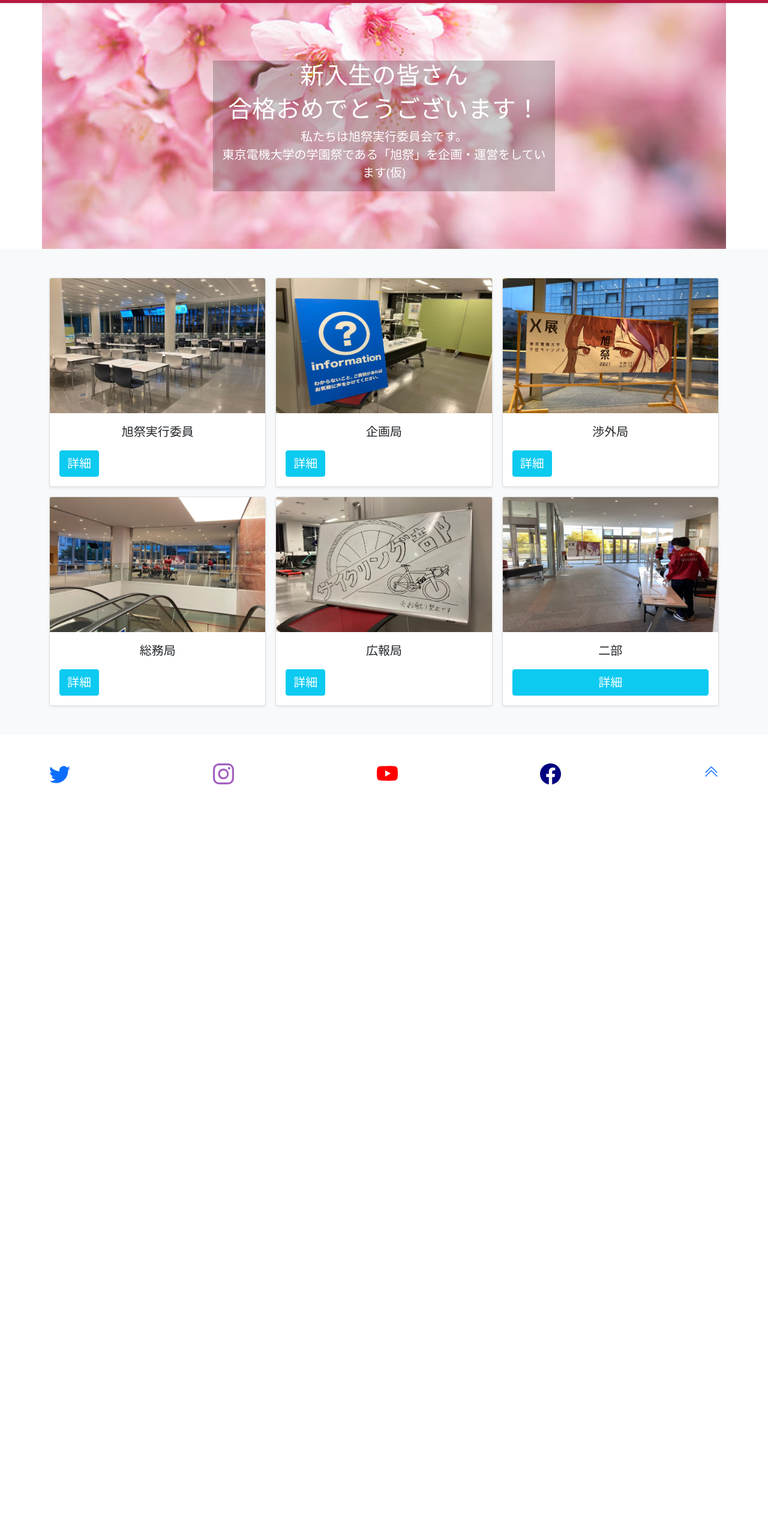
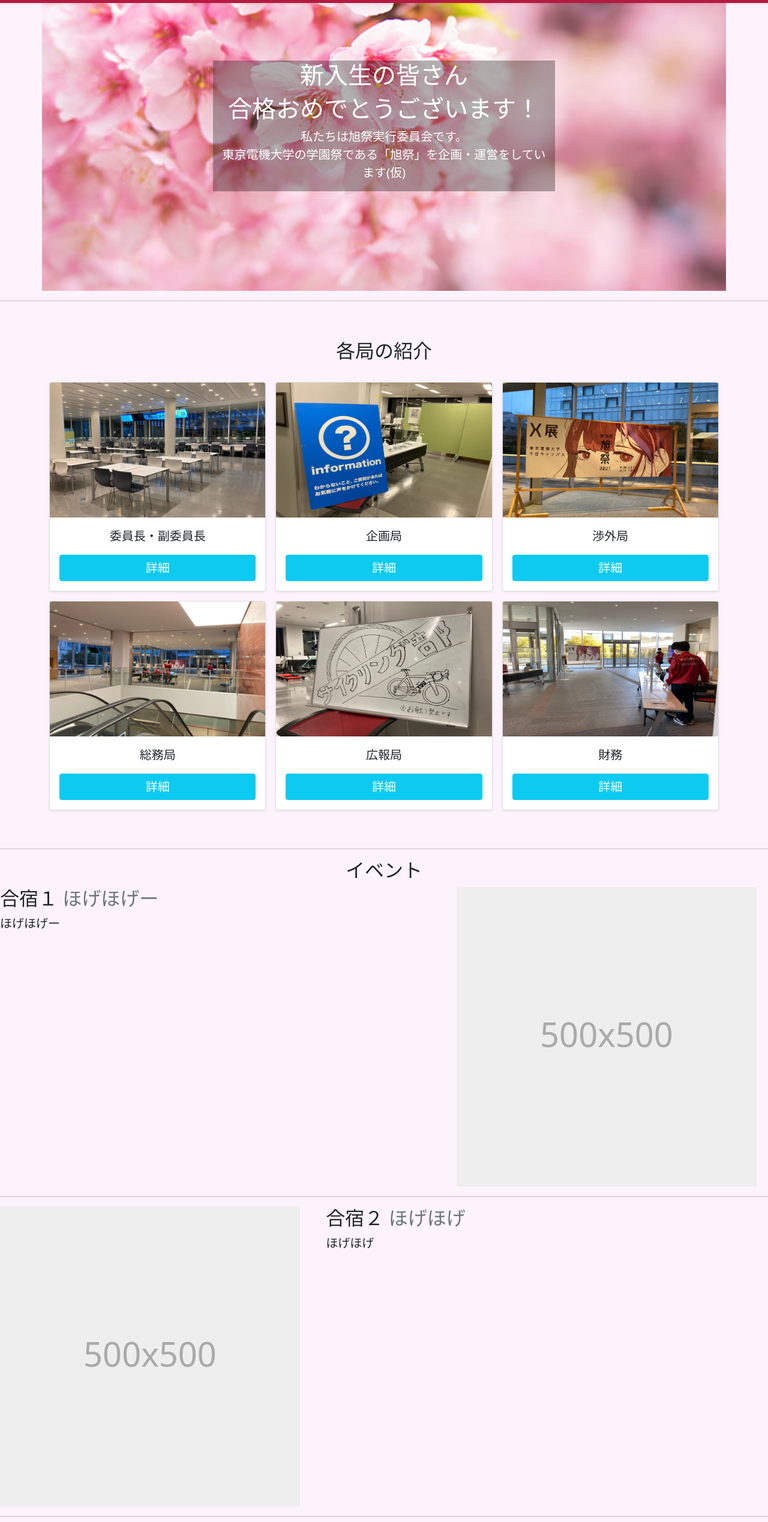
Before and after one commit to tdu-asahifes/invitation-freshman, a plain HTML site: page bs_sample.html in a window 1280 px wide. Shown: the part 62-2600 px from the top of the page at 60% size. Before the commit the page ends 1418 px from the top, so only its background shows below. Drawn offline with nearby package versions, Linux system fonts and the light colour scheme.

Commit message:
add div of event

```diff
--- a/bs_sample.html
+++ b/bs_sample.html
@@ -14,16 +14,25 @@
             <div class="container">
               <div class="row">
                 <div class="col-sm-8 col-md-7 py-4">
-                  <h4 class="text-white">About</h4>
-                  <p class="text-white">Add some information about the album below, the author, or any other background context. Make it a few sentences long so folks can pick up some informative tidbits. Then, link them off to some social networking sites or contact information.</p>
+                  <h4 class="text-white">お問い合わせ</h4>
+                  <p class="text-white">東京都足立区千住旭町5<br>東京電機大学東京千住キャンパス3号館M2階M224室</p>
+                  <svg xmlns="http://www.w3.org/2000/svg" width="16" height="16" fill="currentColor" class="bi bi-telephone-fill text-white" viewBox="0 0 16 16">
+                    <path fill-rule="evenodd" d="M1.885.511a1.745 1.745 0 0 1 2.61.163L6.29 2.98c.329.423.445.974.315 1.494l-.547 2.19a.678.678 0 0 0 .178.643l2.457 2.457a.678.678 0 0 0 .644.178l2.189-.547a1.745 1.745 0 0 1 1.494.315l2.306 1.794c.829.645.905 1.87.163 2.611l-1.034 1.034c-.74.74-1.846 1.065-2.877.702a18.634 18.634 0 0 1-7.01-4.42 18.634 18.634 0 0 1-4.42-7.009c-.362-1.03-.037-2.137.703-2.877L1.885.511z"/>
+                  </svg>
+                  <span class ="text-white">03-5284-5358</p>
+                  <svg xmlns="http://www.w3.org/2000/svg" width="16" height="16" fill="currentColor" class="bi bi-envelope-fill text-white" viewBox="0 0 16 16">
+                    <path d="M.05 3.555A2 2 0 0 1 2 2h12a2 2 0 0 1 1.95 1.555L8 8.414.05 3.555ZM0 4.697v7.104l5.803-3.558L0 4.697ZM6.761 8.83l-6.57 4.027A2 2 0 0 0 2 14h12a2 2 0 0 0 1.808-1.144l-6.57-4.027L8 9.586l-1.239-.757Zm3.436-.586L16 11.801V4.697l-5.803 3.546Z"/>
+                  </svg>
+                  <span class ="text-white">asahisaisns@gmail.com</p>
                 </div>
                 <div class="col-sm-4 offset-md-1 py-4">
+                  <h4 class="text-white">アーカイブ</h4>
+                  <ul class="list-unstyled archives">
+                    <li><a href="https://www.dendai.ac.jp/special2021/hybrid_tdufes/" class="text-white">第10回（ハイフレックス）</a></li>
 
-                  <h4 class="text-white">Contact</h4>
-                  <ul class="list-unstyled">
-                    <li><a href="#" class="text-white">Follow on Twitter</a></li>
-                    <li><a href="#" class="text-white">Like on Facebook</a></li>
-                    <li><a href="#" class="text-white">Email me</a></li>
+                    <li><a href="http://www.sg.dendai.ac.jp/s1j-asahisai/archives/9th/index.html" class="text-white">第9回（完全オンライン）</a></li>
+
+                    <li><a href="#" class="text-white">第8回（完全対面）</a></li>
                   </ul>
                 </div>
               </div>
@@ -32,7 +41,7 @@
           <div class="navbar navbar-dark bg-enji shadow-sm">
             <div class="container">
               <a href="#" class="navbar-brand d-flex align-items-center">
-                <img src="asahi_logo.png"  width ="60" alt="">
+                <img src="image/asahi_logo.png"  width ="60" alt="">
                 <strong>東京電機大学 旭祭実行委員</strong>
               </a>
               <button class="navbar-toggler" type="button" data-bs-toggle="collapse" data-bs-target="#navbarHeader" aria-controls="navbarHeader" aria-expanded="false" aria-label="Toggle navigation">
@@ -44,7 +53,7 @@
 
         <main>
 
-          <section class="py-5 text-center container">
+          <section class="py-5 text-center container image-size">
             <div class="row py-lg-5">
               <div class="col-lg-6 col-md-8 mx-auto">
                 <h1 class="fw-light">新入生の皆さん</h1>
@@ -53,20 +62,20 @@
               </div>
             </div>
           </section>
-
-          <div class="album py-5 bg-light">
+          <hr class="featurette-divider">
+          <div class="album py-5 bg-pink">
             <div class="container">
-
+              <div class ="text-center section-heading">
+                <h2>各局の紹介</h2>
+              </div>
               <div class="row row-cols-1 row-cols-sm-2 row-cols-md-3 g-3">
                 <div class="col">
                   <div class="card shadow-sm">
                     <img class="bd-placeholder-img card-img-top" src = "image/image1.jpg" width="100%" height="225">
                     <div class="card-body">
-                      <p class="card-text detail">旭祭実行委員</p>
-                      <div class="d-flex justify-content-between align-items-center">
-                        <div class="btn-group">
-                        <a href="#"><button type="button" class="btn btn-block btn-info detail">詳細</button></a>
-                        </div>
+                      <p class="card-text detail">委員長・副委員長</p>
+                      <div class="d-grid gap-2">
+                            <button type="button" class="btn btn-block btn-info detail"><a href="#">詳細</a></button>
                       </div>
                     </div>
                   </div>
@@ -76,10 +85,8 @@
                     <img class="bd-placeholder-img card-img-top" src = "image/image2.jpg" width="100%" height="225">
                     <div class="card-body">
                       <p class="card-text detail">企画局</p>
-                      <div class="d-flex justify-content-between align-items-center">
-                        <div class="btn-group">
-                          <a href="#"><button type="button" class="btn btn-block btn-info detail">詳細</button></a>
-                        </div>
+                      <div class="d-grid gap-2">
+                            <button type="button" class="btn btn-block btn-info detail"><a href="#">詳細</a></button>
                       </div>
                     </div>
                   </div>
@@ -87,27 +94,21 @@
                 <div class="col">
                   <div class="card shadow-sm">
                     <img class="bd-placeholder-img card-img-top" src = "image/image3.jpg" width="100%" height="225">
-
                     <div class="card-body">
                       <p class="card-text detail">渉外局</p>
-                      <div class="d-flex justify-content-between align-items-center">
-                        <div class="btn-group">
-                          <a href="#"><button type="button" class="btn btn-block btn-info detail">詳細</button></a>
-                        </div>
+                      <div class="d-grid gap-2">
+                            <button type="button" class="btn btn-block btn-info detail"><a href="#">詳細</a></button>
                       </div>
                     </div>
                   </div>
                 </div>
-
                 <div class="col">
                   <div class="card shadow-sm">
                     <img class="bd-placeholder-img card-img-top" src = "image/image4.jpg" width="100%" height="225">
                     <div class="card-body">
                       <p class="card-text detail">総務局</p>
-                      <div class="d-flex justify-content-between align-items-center">
-                        <div class="btn-group">
-                          <a href="#"><button type="button" class="btn btn-block btn-info detail">詳細</button></a>
-                        </div>
+                      <div class="d-grid gap-2">
+                            <button type="button" class="btn btn-block btn-info detail"><a href="#">詳細</a></button>
                       </div>
                     </div>
                   </div>
@@ -116,11 +117,9 @@
                   <div class="card shadow-sm">
                     <img class="bd-placeholder-img card-img-top" src = "image/image5.jpg" width="100%" height="225">
                     <div class="card-body">
-                      <p class="card-text detail ">広報局</p>
-                      <div class="d-flex justify-content-between align-items-center ">
-                        <div class="btn-group">
-                          <a href="#"><button type="button" class="btn btn-info btn-block detail">詳細</button></a>
-                        </div>
+                      <p class="card-text detail">広報局</p>
+                      <div class="d-grid gap-2">
+                            <button type="button" class="btn btn-block btn-info detail"><a href="#">詳細</a></button>
                       </div>
                     </div>
                   </div>
@@ -129,7 +128,7 @@
                   <div class="card shadow-sm">
                     <img class="bd-placeholder-img card-img-top" src = "image/image6.jpg" width="100%" height="225">
                     <div class="card-body">
-                      <p class="card-text detail">二部</p>
+                      <p class="card-text detail">財務</p>
                       <div class="d-grid gap-2">
                             <button type="button" class="btn btn-block btn-info detail"><a href="#">詳細</a></button>
                       </div>
@@ -140,6 +139,34 @@
               </div>
             </div>
           </div>
+
+          <hr class="featurette-divider">
+          <h2 class ="text-center">イベント</h1>
+          <div class="row featurette">
+            <div class="col-md-7">
+              <h2 class="featurette-heading">合宿１ <span class="text-muted">ほげほげー</span></h2>
+              <p class="lead">ほげほげー</p>
+            </div>
+            <div class="col-md-5">
+              <svg class="bd-placeholder-img bd-placeholder-img-lg featurette-image img-fluid mx-auto" width="500" height="500" xmlns="http://www.w3.org/2000/svg" role="img" aria-label="Placeholder: 500x500" preserveAspectRatio="xMidYMid slice" focusable="false"><title>Placeholder</title><rect width="100%" height="100%" fill="#eee"/><text x="50%" y="50%" fill="#aaa" dy=".3em">500x500</text></svg>
+
+            </div>
+          </div>
+
+          <hr class="featurette-divider">
+
+          <div class="row featurette">
+            <div class="col-md-7 order-md-2">
+              <h2 class="featurette-heading">合宿２ <span class="text-muted">ほげほげ</span></h2>
+              <p class="lead">ほげほげ</p>
+            </div>
+            <div class="col-md-5 order-md-1">
+              <svg class="bd-placeholder-img bd-placeholder-img-lg featurette-image img-fluid mx-auto" width="500" height="500" xmlns="http://www.w3.org/2000/svg" role="img" aria-label="Placeholder: 500x500" preserveAspectRatio="xMidYMid slice" focusable="false"><title>Placeholder</title><rect width="100%" height="100%" fill="#eee"/><text x="50%" y="50%" fill="#aaa" dy=".3em">500x500</text></svg>
+
+            </div>
+          </div>
+
+          <hr class="featurette-divider">
 
         </main>
 
--- a/styles.css
+++ b/styles.css
@@ -1,3 +1,9 @@
+body{
+  background-color:#fdf3fd;
+}
+.bg-pink{
+  background-color:#fdf3fd;
+}
 .bd-placeholder-img {
   font-size: 1.125rem;
   text-anchor: middle;
@@ -14,6 +20,11 @@
 .bg-enji {
   background-color: #b7193f;
 }
+/* header{
+  position: fixed;
+  width: 100%;
+  z-index:10;
+} */
 header .text-muted {
   color: #ffffff !important;
 }
@@ -22,13 +33,21 @@ header img {
 }
 
 section {
-  background-image: url(sakura2.jpg);
+  background-image: url(image/sakura2.jpg);
   background-size: cover;
   background-position: bottom center;
+  width: 600px;
+  height: 480px;
+
 }
-
+.section-heading{
+  padding-bottom:25px;
+}
+.row{
+  height:auto;
+}
 .col-lg-6 {
-  background-color: rgba(0, 0, 0, 0.2);
+  background-color: rgba(0, 0, 0, 0.3);
   color: #ffffff;
 }
 footer .sns {
--- a/stylesheet.css
+++ b/stylesheet.css
@@ -18,10 +18,16 @@ body {
      padding: 180px 0 100px 0;
      background-image: url(sakura.jpg);
      background-size: cover;
-     color: white;
+     /* color: white; */
      text-align: center;
+     padding-top:6rem;
+     padding-bottom:6rem;
    }
+    .section-heading{
+    margin : 30px ;
+    padding : 20px ;
 
+   }
    .top-wrapper h1 {
      opacity: 0.7;
      font-size: 45px;
@@ -31,6 +37,10 @@ body {
    .top-wrapper p {
      opacity: 0.7;
    }
+
+   ul.archives li {
+    margin-bottom: 100px;
+    }
 
    .fa {
      margin-right: 5px;
```
Also changed, not shown: image/asahi_logo.png (added), image/sakura.jpg (added), image/sakura2.jpg (added), image/sample2.jpg (added), image/zentai.jpg (added), index.html (line endings or trailing spaces), 1 other file.
